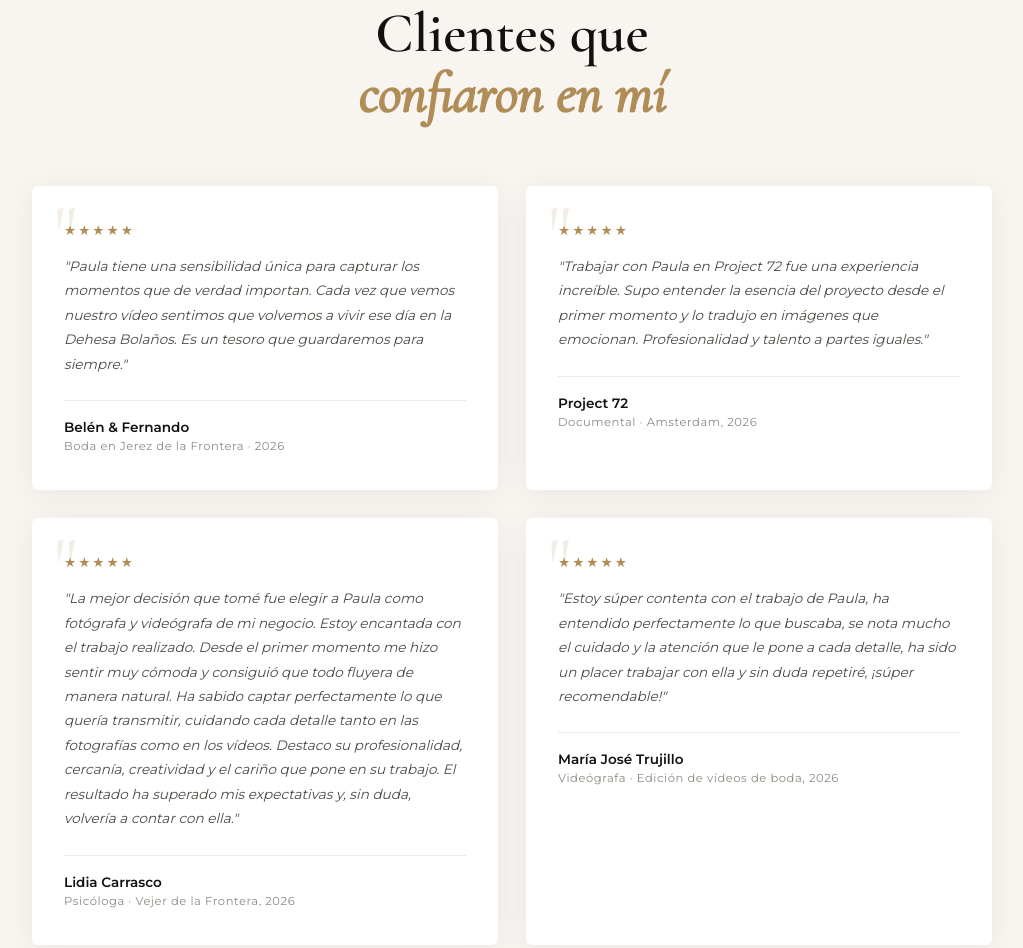
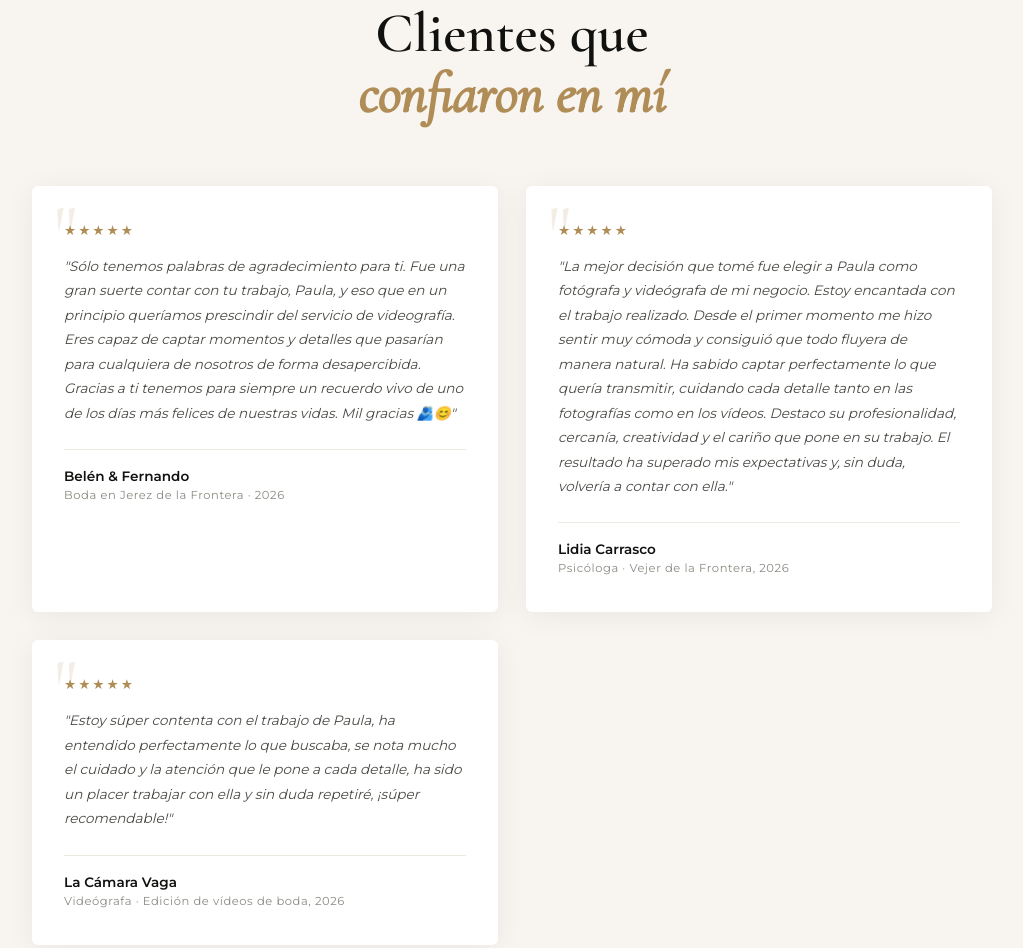
Before and after one commit to paulaval03/paulavaliente-videos, a plain HTML site: page index.html in a window 1280 px wide. Shown: the part 4046-4994 px from the top of the page, without its empty margins (128-1151 px from the left). Drawn offline with nearby package versions, Linux system fonts and the light colour scheme.

Commit message:
Update index.html

```diff
--- a/index.html
+++ b/index.html
@@ -349,18 +349,10 @@
             <div class="testimonials-grid">
                 <div class="testimonial-card">
                     <div class="stars">★★★★★</div>
-                    <p>"Paula tiene una sensibilidad única para capturar los momentos que de verdad importan. Cada vez que vemos nuestro vídeo sentimos que volvemos a vivir ese día en la Dehesa Bolaños. Es un tesoro que guardaremos para siempre."</p>
+                    <p>"Sólo tenemos palabras de agradecimiento para ti. Fue una gran suerte contar con tu trabajo, Paula, y eso que en un principio queríamos prescindir del servicio de videografía. Eres capaz de captar momentos y detalles que pasarían para cualquiera de nosotros de forma desapercibida. Gracias a ti tenemos para siempre un recuerdo vivo de uno de los días más felices de nuestras vidas. Mil gracias 🫂😊"</p>
                     <div class="testimonial-author">
                         <strong>Belén & Fernando</strong>
                         <span>Boda en Jerez de la Frontera · 2026</span>
-                    </div>
-                </div>
-                <div class="testimonial-card">
-                    <div class="stars">★★★★★</div>
-                    <p>"Trabajar con Paula en Project 72 fue una experiencia increíble. Supo entender la esencia del proyecto desde el primer momento y lo tradujo en imágenes que emocionan. Profesionalidad y talento a partes iguales."</p>
-                    <div class="testimonial-author">
-                        <strong>Project 72</strong>
-                        <span>Documental · Amsterdam, 2026</span>
                     </div>
                 </div>
                 <div class="testimonial-card">
@@ -375,7 +367,7 @@
                     <div class="stars">★★★★★</div>
                     <p>"Estoy súper contenta con el trabajo de Paula, ha entendido perfectamente lo que buscaba, se nota mucho el cuidado y la atención que le pone a cada detalle, ha sido un placer trabajar con ella y sin duda repetiré, ¡súper recomendable!"</p>
                     <div class="testimonial-author">
-                        <strong>María José Trujillo</strong>
+                        <strong>La Cámara Vaga</strong>
                         <span>Videógrafa · Edición de vídeos de boda, 2026</span>
                     </div>
                 </div>
```
